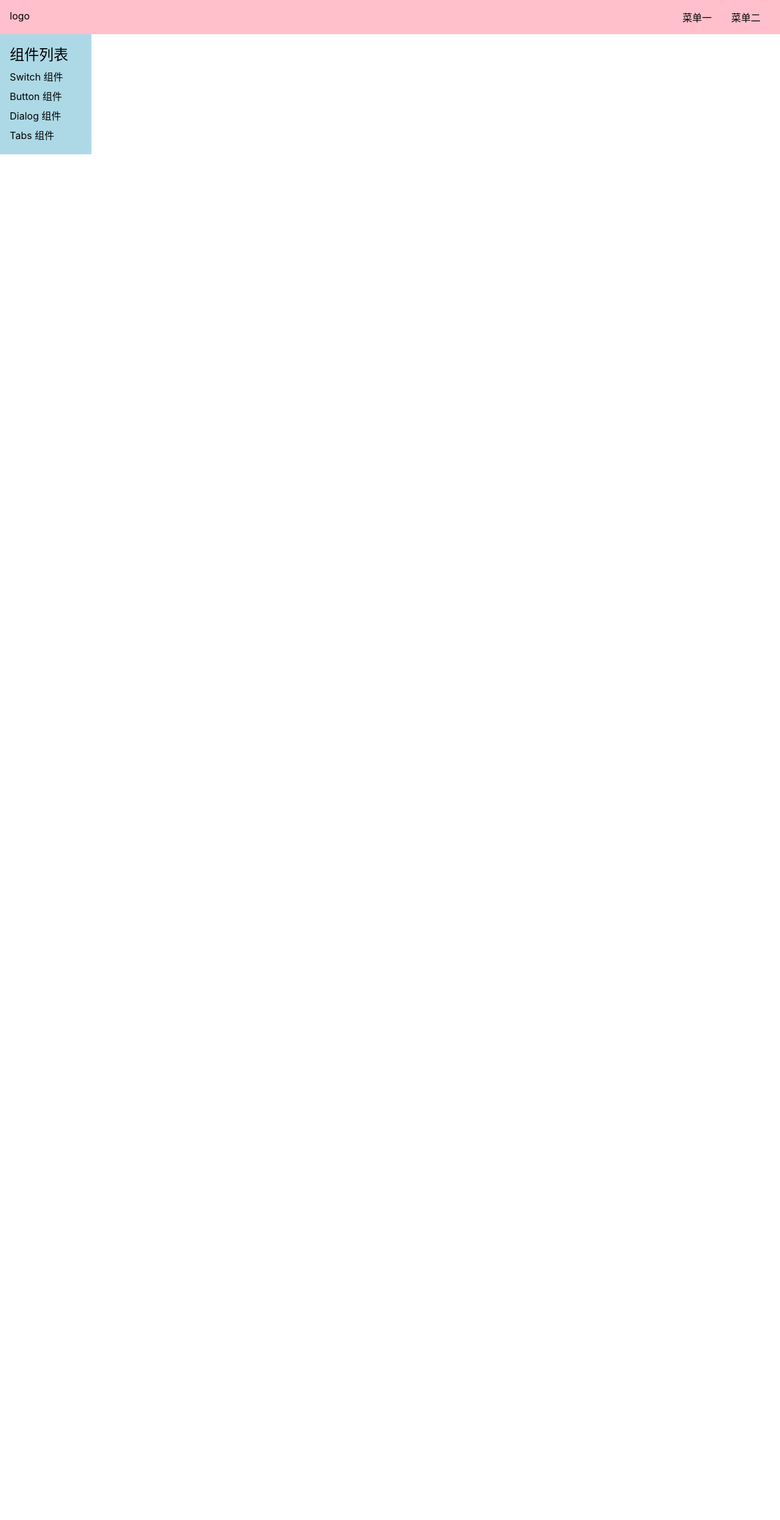
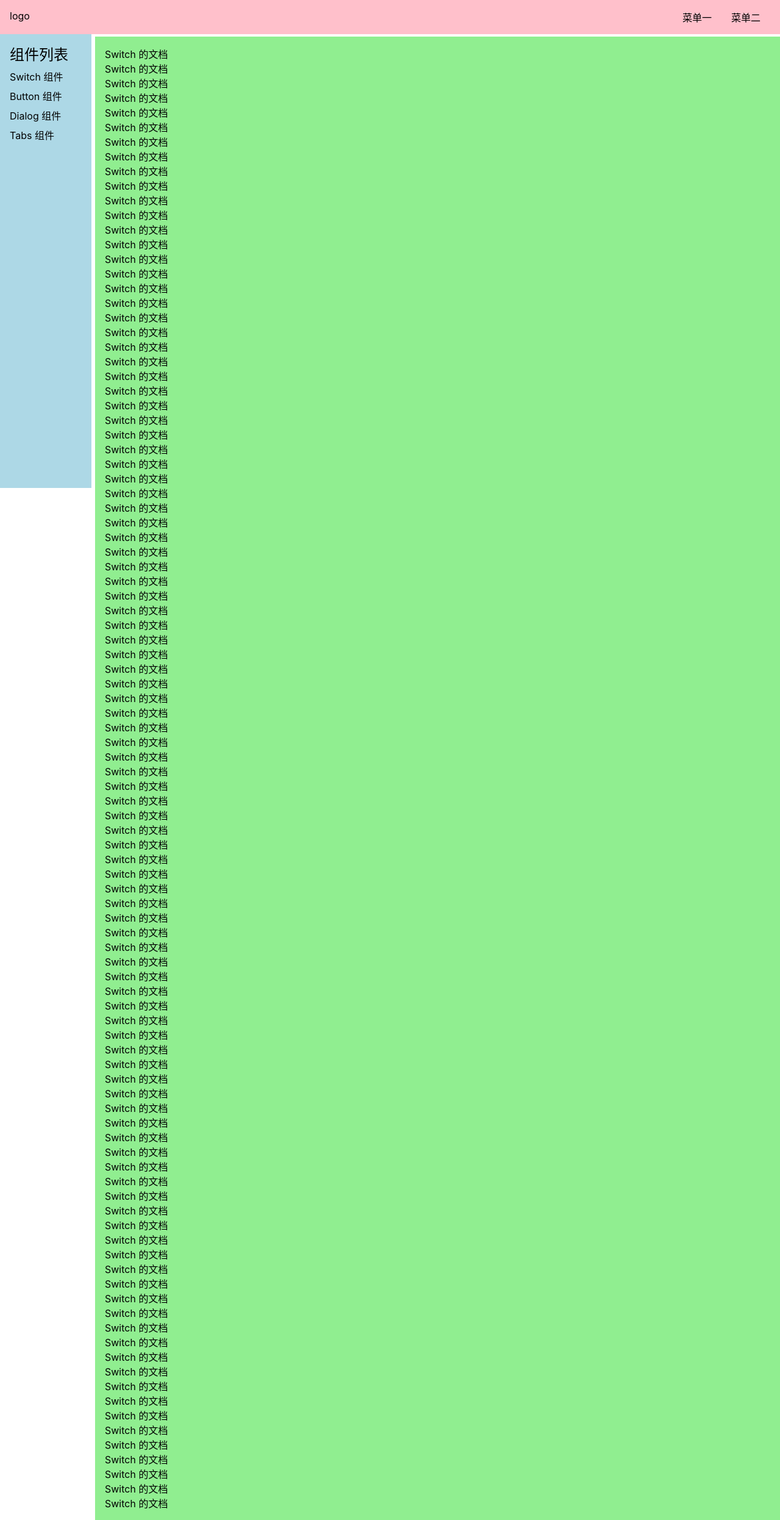
Before and after one commit to xjy1907/halo-ui, a Vue app in the folder halo-ui-1/: page /#/doc/switch in a window 1280 px wide. Shown: the whole page at 61% size. Before the commit the page ends 800 px from the top, so only its background shows below. Built offline with nearby package versions, Linux system fonts and the light colour scheme.

Commit message:
完成整体布局 css

```diff
--- a/halo-ui-1/src/components/SwitchDoc.vue
+++ b/halo-ui-1/src/components/SwitchDoc.vue
@@ -1,5 +1,106 @@
 <template>
-  <div>switch 文档</div>
+  <div>
+    <p>Switch 的文档</p>
+    <p>Switch 的文档</p>
+    <p>Switch 的文档</p>
+    <p>Switch 的文档</p>
+    <p>Switch 的文档</p>
+    <p>Switch 的文档</p>
+    <p>Switch 的文档</p>
+    <p>Switch 的文档</p>
+    <p>Switch 的文档</p>
+    <p>Switch 的文档</p>
+    <p>Switch 的文档</p>
+    <p>Switch 的文档</p>
+    <p>Switch 的文档</p>
+    <p>Switch 的文档</p>
+    <p>Switch 的文档</p>
+    <p>Switch 的文档</p>
+    <p>Switch 的文档</p>
+    <p>Switch 的文档</p>
+    <p>Switch 的文档</p>
+    <p>Switch 的文档</p>
+    <p>Switch 的文档</p>
+    <p>Switch 的文档</p>
+    <p>Switch 的文档</p>
+    <p>Switch 的文档</p>
+    <p>Switch 的文档</p>
+    <p>Switch 的文档</p>
+    <p>Switch 的文档</p>
+    <p>Switch 的文档</p>
+    <p>Switch 的文档</p>
+    <p>Switch 的文档</p>
+    <p>Switch 的文档</p>
+    <p>Switch 的文档</p>
+    <p>Switch 的文档</p>
+    <p>Switch 的文档</p>
+    <p>Switch 的文档</p>
+    <p>Switch 的文档</p>
+    <p>Switch 的文档</p>
+    <p>Switch 的文档</p>
+    <p>Switch 的文档</p>
+    <p>Switch 的文档</p>
+    <p>Switch 的文档</p>
+    <p>Switch 的文档</p>
+    <p>Switch 的文档</p>
+    <p>Switch 的文档</p>
+    <p>Switch 的文档</p>
+    <p>Switch 的文档</p>
+    <p>Switch 的文档</p>
+    <p>Switch 的文档</p>
+    <p>Switch 的文档</p>
+    <p>Switch 的文档</p>
+    <p>Switch 的文档</p>
+    <p>Switch 的文档</p>
+    <p>Switch 的文档</p>
+    <p>Switch 的文档</p>
+    <p>Switch 的文档</p>
+    <p>Switch 的文档</p>
+    <p>Switch 的文档</p>
+    <p>Switch 的文档</p>
+    <p>Switch 的文档</p>
+    <p>Switch 的文档</p>
+    <p>Switch 的文档</p>
+    <p>Switch 的文档</p>
+    <p>Switch 的文档</p>
+    <p>Switch 的文档</p>
+    <p>Switch 的文档</p>
+    <p>Switch 的文档</p>
+    <p>Switch 的文档</p>
+    <p>Switch 的文档</p>
+    <p>Switch 的文档</p>
+    <p>Switch 的文档</p>
+    <p>Switch 的文档</p>
+    <p>Switch 的文档</p>
+    <p>Switch 的文档</p>
+    <p>Switch 的文档</p>
+    <p>Switch 的文档</p>
+    <p>Switch 的文档</p>
+    <p>Switch 的文档</p>
+    <p>Switch 的文档</p>
+    <p>Switch 的文档</p>
+    <p>Switch 的文档</p>
+    <p>Switch 的文档</p>
+    <p>Switch 的文档</p>
+    <p>Switch 的文档</p>
+    <p>Switch 的文档</p>
+    <p>Switch 的文档</p>
+    <p>Switch 的文档</p>
+    <p>Switch 的文档</p>
+    <p>Switch 的文档</p>
+    <p>Switch 的文档</p>
+    <p>Switch 的文档</p>
+    <p>Switch 的文档</p>
+    <p>Switch 的文档</p>
+    <p>Switch 的文档</p>
+    <p>Switch 的文档</p>
+    <p>Switch 的文档</p>
+    <p>Switch 的文档</p>
+    <p>Switch 的文档</p>
+    <p>Switch 的文档</p>
+    <p>Switch 的文档</p>
+    <p>Switch 的文档</p>
+  </div>
 </template>
 
 <script lang="ts">
--- a/halo-ui-1/src/components/TopNav.vue
+++ b/halo-ui-1/src/components/TopNav.vue
@@ -33,7 +33,10 @@
     background-color: pink;
     display: flex;
     padding: 16px;
-    position: relative;
+    position: fixed;
+    top: 0;
+    left: 0;
+     width: 100%;
     z-index: 10;
 
     >.logo {
--- a/halo-ui-1/src/views/Doc.vue
+++ b/halo-ui-1/src/views/Doc.vue
@@ -1,7 +1,7 @@
 <template>
 
-    <div class="doc">
-        <TopNav/>
+    <div class="layout">
+        <TopNav class="nav"/>
     <div class="content">
         <aside v-if="asideVisible">
             <h2>组件列表</h2>
@@ -40,6 +40,32 @@
 </script>
 
 <style lang="scss" scoped>
+.content {
+    display: flex;
+    > aside
+    {flex-shrink: 0;}
+    > main {
+        flex-grow: 1;
+       padding: 16px;
+       background-color: lightgreen;
+    }
+}
+.layout {
+  display: flex;
+  flex-direction: column;
+  height: 100vh;
+  > .nav {
+    flex-shrink: 0;
+  }
+  > .content {
+    flex-grow: 1;
+    padding-top: 60px;
+    padding-left: 156px;
+    @media (max-width: 500px) {
+      padding-left: 0;
+    }
+  }
+}
 aside {
     background-color: lightblue;
     width: 150px;
@@ -48,6 +74,7 @@
     top:0;
     left: 0;
     padding-top: 70px;
+    height:100%;
     > h2{
         margin-bottom: 4px;
     }
@@ -57,5 +84,7 @@
         }
     }
 }
-
+main {
+  overflow: auto;
+}
 </style>
```
